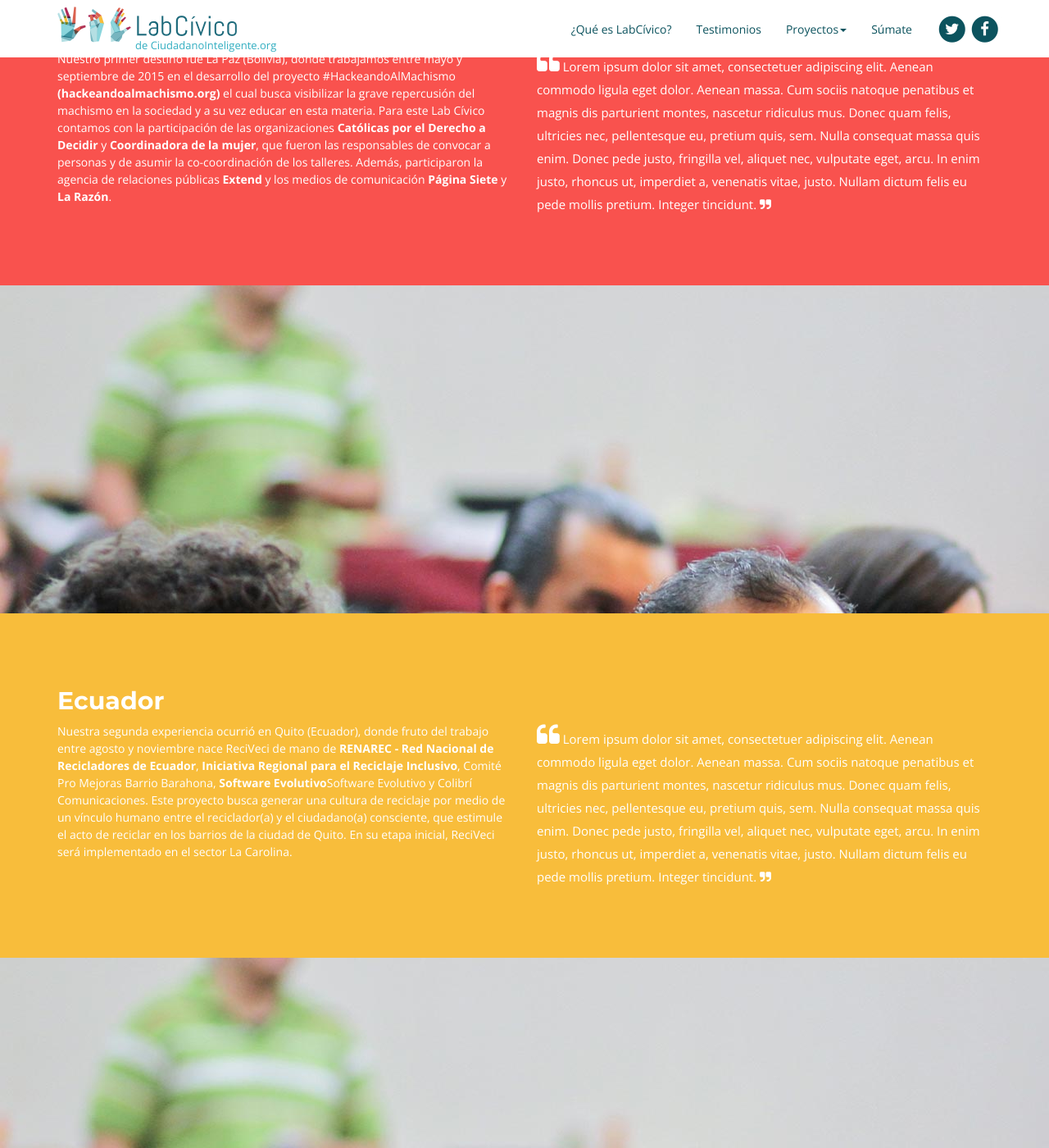
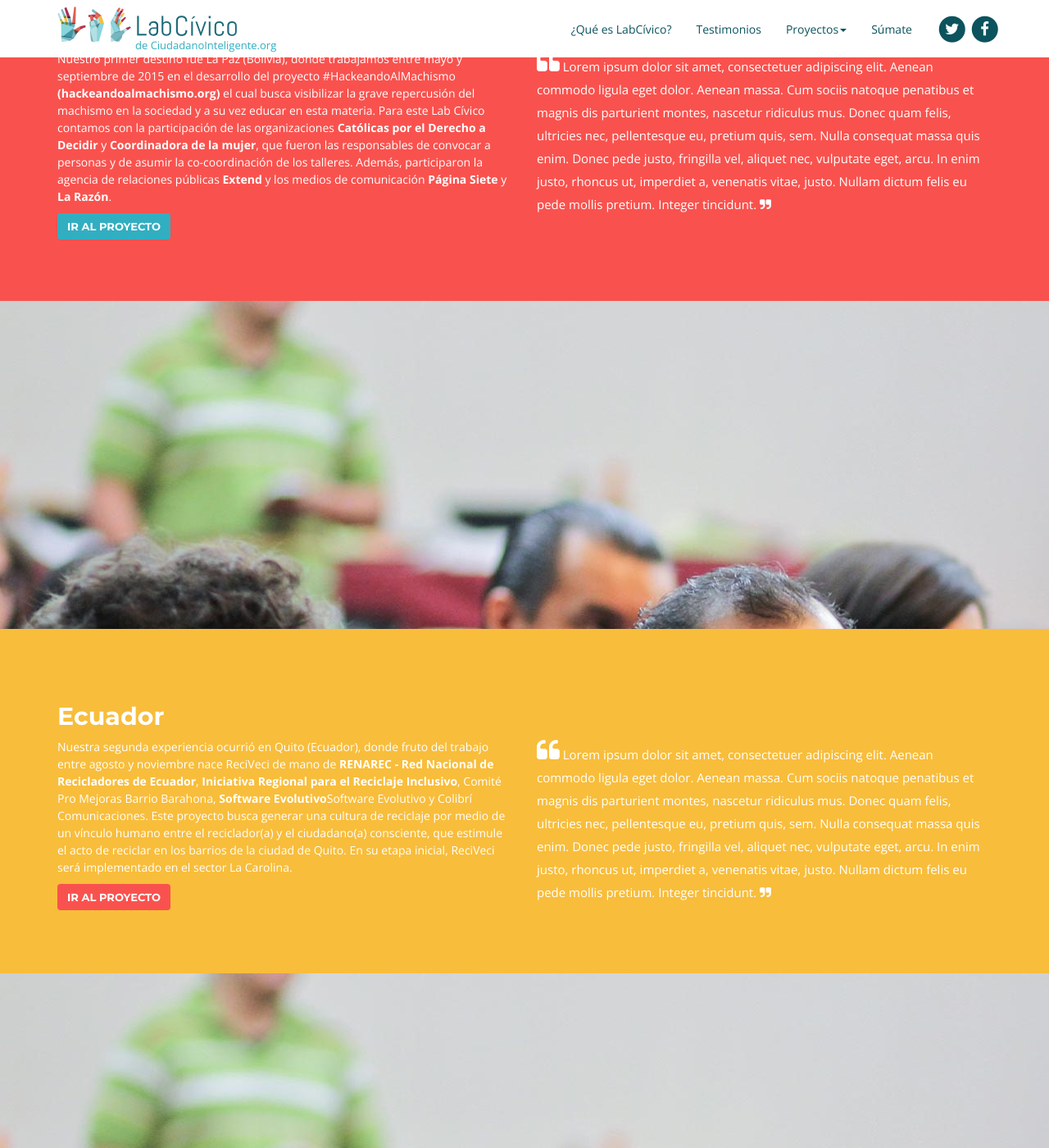
Before and after one commit to ciudadanointeligente/br.labcivico.org.github.io, a Jekyll site: the page built from testimonios.html, in a window 1280 px wide and 1400 px high, scrolled down 322 px. Shown: the whole window at 82% size. Built offline with Jekyll 4.4.1, drawn with Linux system fonts in a browser that asks for light colours; nearby versions of some CDN libraries.

Commit message:
Add buttons to testimonios

```diff
--- a/_sass/_base.scss
+++ b/_sass/_base.scss
@@ -290,6 +290,22 @@
 }
 .btn-info:hover{
     background-color: $yellow;
+}
+
+.btn-warning {
+  background-color: $yellow;
+  border: none;
+}
+.btn-warning:hover{
+    background-color: $red;
+}
+
+.btn-danger {
+  background-color: $red;
+  border: none;
+}
+.btn-danger:hover{
+    background-color: $blue;
 }
 
 /*IMAGES*/
--- a/testimonios.html
+++ b/testimonios.html
@@ -18,6 +18,8 @@
 		<div class="row">
 			<div class="col-md-6">
 				<p>Nuestro primer destino fue La Paz (Bolivia), donde trabajamos entre mayo y septiembre de 2015 en el desarrollo del proyecto #HackeandoAlMachismo <a href="http://hackeandoalmachismo.org">(hackeandoalmachismo.org)</a> el cual  busca visibilizar la grave repercusión del machismo en la sociedad y a su vez educar en esta materia. Para este Lab Cívico contamos con la participación de las organizaciones <a href="http://www.catolicasporelderechoadecidir.net/">Católicas por el Derecho a Decidir</a> y <a href="http://www.coordinadoradelamujer.org.bo/web/">Coordinadora de la mujer</a>, que fueron las responsables de convocar a personas y de asumir la co-coordinación de los talleres. Además, participaron la agencia de relaciones públicas <a href="http://www.extend.com.bo/">Extend</a> y los medios de comunicación <a href="http://www.paginasiete.bo/">Página Siete</a> y <a href="http://www.la-razon.com/">La Razón</a>.</p>
+				<a class="btn btn-info" href="../hackeando-al-machismo.html" role="button"><span>Ir al proyecto</span></a>
+
 			</div>
 			<div class="col-md-6">
 				<p class="quote"><i class="fa fa-quote-left fa-2x"></i>
@@ -41,6 +43,8 @@
 		<div class="row">
 			<div class="col-md-6">
 				<p>Nuestra segunda experiencia ocurrió en Quito (Ecuador), donde fruto del trabajo entre agosto y noviembre nace ReciVeci de mano de <a href="https://renarec.wordpress.com/">RENAREC - Red Nacional de Recicladores de Ecuador</a>, <a href="http://inclusiverecycling.com/ ">Iniciativa Regional para el Reciclaje Inclusivo</a>, Comité Pro Mejoras Barrio Barahona, <a href="https://www.linkedin.com/company/software-evolutivo">Software Evolutivo</a>Software Evolutivo y Colibrí Comunicaciones. Este proyecto busca generar una cultura de reciclaje por medio de un vínculo humano entre el reciclador(a) y el ciudadano(a) consciente, que estimule el acto de reciclar en los barrios de la ciudad de Quito. En su etapa inicial, ReciVeci será implementado en el sector La Carolina.</p>
+				<a class="btn btn-danger" href="../reciveci.html" role="button"><span>Ir al proyecto</span></a>
+
 			</div>
 			<div class="col-md-6">
 				<p class="quote"><i class="fa fa-quote-left fa-2x"></i>
@@ -64,6 +68,8 @@
 		<div class="row">
 			<div class="col-md-6">
 				<p>Nuestro tercer Lab Cívico se desarrolló en Lima (Perú). A finales de noviembre trabajamos en conjunto con la <a href="http://www.transparencia.org.pe/">Asociación Civil Transparencia</a>, <a href="http://ojo-publico.com/">Ojo Público</a>, <a href="http://www.convoca.pe/">Convoca.pe</a>, <a href="http://empodera.pe/">Empodera.pe</a> y activistas individuales para desarrollar una línea estrategica con el objetivo de impulsar una cultura de transparencia en las próximas elecciones en Perú. En esta oportunidad, a diferencia de los casos de Bolivia y Ecuador, se decidió trabajar en los aspectos estratégicos y acciones de coordinación conjunta, más que en el desarrollo de un producto o proyecto en particular. </p>
+				<a class="btn btn-warning" href="../transparencia-electoral.html" role="button"><span>Ir al proyecto</span></a>
+
 			</div>
 			<div class="col-md-6">
 				<p class="quote"><i class="fa fa-quote-left fa-2x"></i>
```
